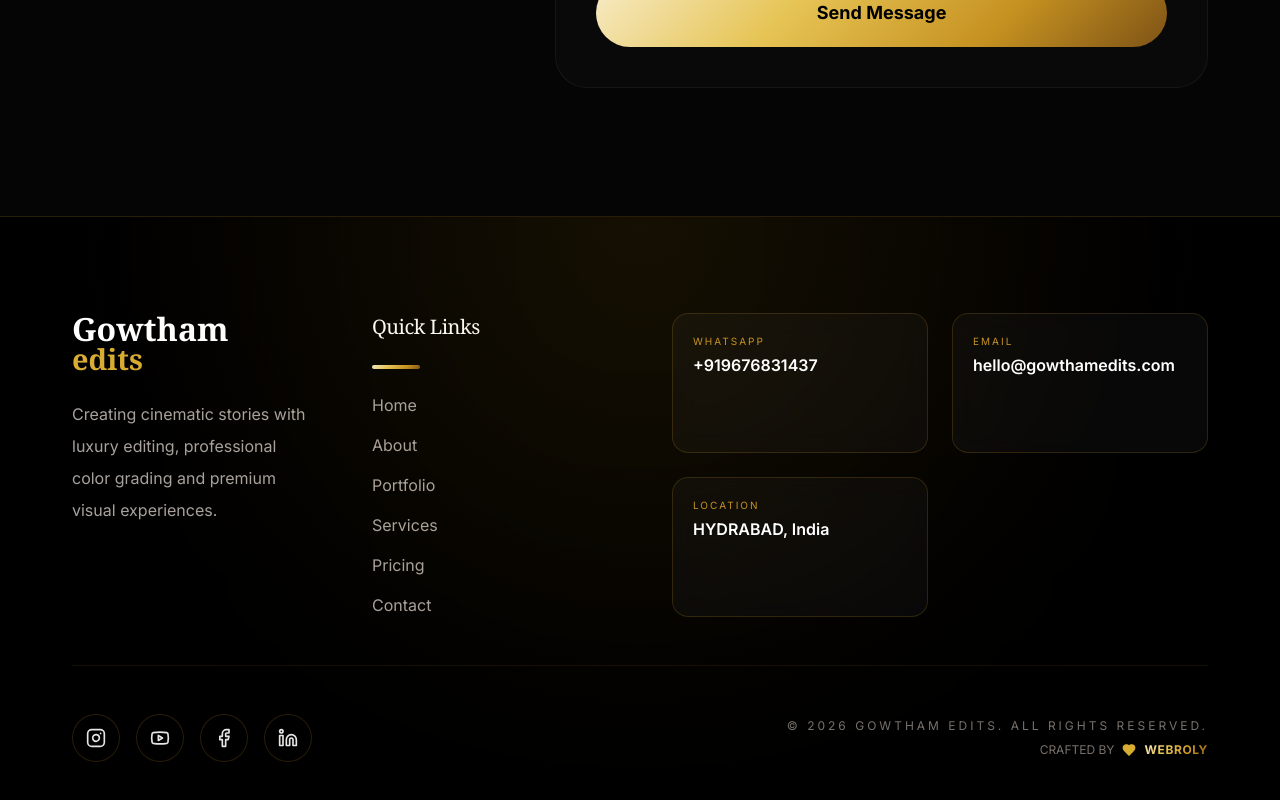
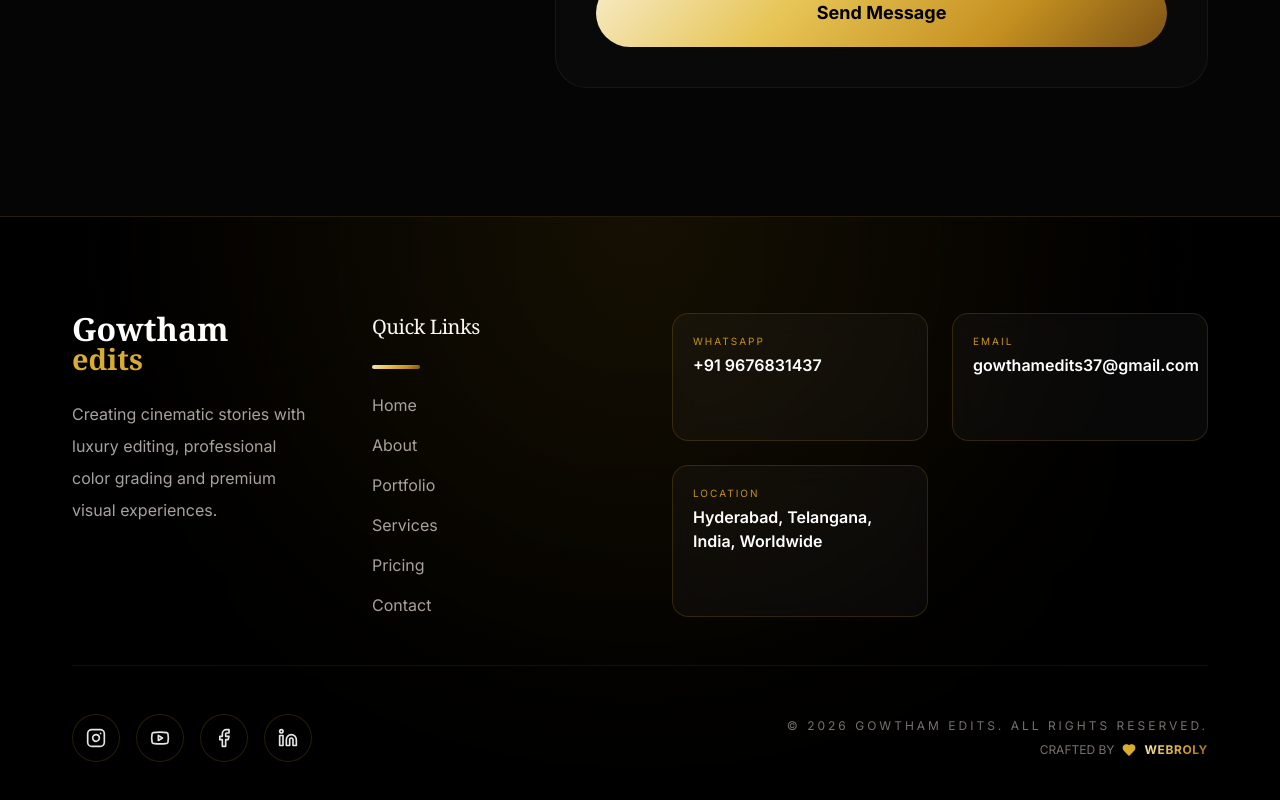
Before and after one commit to op7710199-a11y/gowtham-edits-portfolio, a React (Vite) app: page / in a window 1280 px wide. Shown: the part 6581-7381 px from the top of the page. Built offline with nearby package versions, Linux system fonts and the light colour scheme; no server answers; the database is empty.

Commit message:
Update Footer.tsx

```diff
--- a/src/components/sections/Footer.tsx
+++ b/src/components/sections/Footer.tsx
@@ -13,9 +13,9 @@ const NAV_LINKS = [
 
 const FALLBACK = {
   instagram_url: 'https://www.instagram.com/gowtham.edits1',
-  email: 'hello@gowthamedits.com',
-  whatsapp_number: '+919676831437',
-  location: 'HYDRABAD, India',
+  email: 'gowthamedits37@gmail.com',
+  whatsapp_number: '+91 9676831437',
+  location: 'Hyderabad, Telangana, India, Worldwide',
 };
 
 export function Footer() {
```
